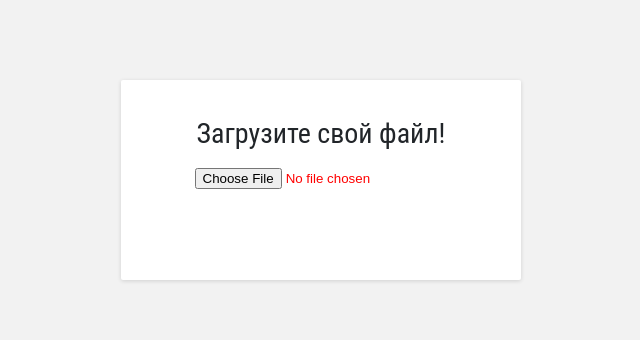
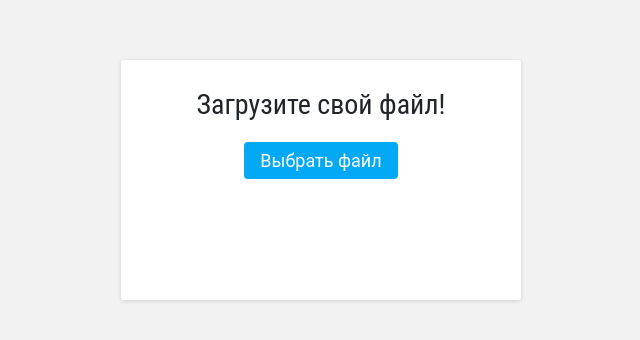
Before and after one commit to Baka9k/touch-instinct-test-task, a React app: page / in a window 1280 px wide. Shown: the part 220-560 px from the top of the page, without its empty margins (319-959 px from the left). Built offline with nearby package versions, Linux system fonts and the light colour scheme; the HTML template or start-up script is replaced by a standard one.

Commit message:
Update styles for FileUploader, add filename field

```diff
--- a/src/components/FileUploader.jsx
+++ b/src/components/FileUploader.jsx
@@ -8,6 +8,7 @@ export default class FileUploader extends React.Component {
     this.state = {
       file: null,
       filetype: null,
+      filename: null,
       uploaderState: 'pending'
     }
   }
@@ -15,7 +16,8 @@ export default class FileUploader extends React.Component {
   handleChange (e) {
     this.setState({
       file: e.target.files[0],
-      filetype: e.target.files[0].type || 'Неизвестен'
+      filetype: e.target.files[0].type || 'Неизвестен',
+      filename: e.target.files[0].name || 'Неизвестно'
     })
   }
 
@@ -42,7 +44,8 @@ export default class FileUploader extends React.Component {
   resetFileInformation () {
     this.setState({
       file: null,
-      filetype: null
+      filetype: null,
+      filename: null
     })
   }
 
@@ -68,12 +71,19 @@ export default class FileUploader extends React.Component {
         uploader = (
           <div>
             <form>
+              {!this.state.file &&
+                <label for="fileInput">Выбрать файл</label>
+              }
+              {this.state.file &&
+                <label for="fileInput" className='selected'>Файл выбран!</label>
+              }
               <input type="file" id="fileInput" onChange={(e) => this.handleChange(e)} />
             </form>
             {this.state.filetype &&
-            <div>
-              <div className='filetype'>Тип: {this.state.filetype}</div>
-              <input type="submit" value="Submit" onClick={(e) => this.handleSubmitClick(e)} />
+            <div className='after-file-select'>
+              <div className='filename'><b>Имя файла: </b>{this.state.filename}</div>
+              <div className='filetype'><b>Тип файла: </b>{this.state.filetype}</div>
+              <input type="submit" value="Загрузить" id="submitFile" onClick={(e) => this.handleSubmitClick(e)} />
             </div>
             }
           </div>
--- a/src/styles/App.scss
+++ b/src/styles/App.scss
@@ -19,6 +19,8 @@ h1, h2, h3 {
 h1 {
   font-weight: 400;
   line-height: 1.1;
+  margin-top: 10px;
+  margin-bottom: 30px;
 }
 
 #app {
@@ -41,7 +43,7 @@ h1 {
   box-shadow: 0 1px 4px 0 rgba(0,0,0,.14);
   padding: 20px 15px;
   width: 400px;
-  height: 200px;
+  height: 240px;
   max-width: 100%;
   @media (max-width: 499px) {
     width: calc(100% - 30px);
--- a/src/styles/FileUploader.scss
+++ b/src/styles/FileUploader.scss
@@ -1,5 +1,43 @@
-$color: red;
+label {
+  background-color: #03A9F4;
+  color: #fff;
+  padding: 8px 16px;
+  border: none;
+  outline: none;
+  border-radius: 4px;
+  font-size: 18px;
+  cursor: pointer;
+  &.selected {
+    background-color: #90A4AE;
+  }
+}
 
-#uploader {
-  color: $color;
+.filename, .filetype {
+  text-overflow: ellipsis;
+  overflow: hidden;
+  text-align: left;
+  white-space: nowrap;
 }
+
+.after-file-select {
+  padding: 12px;
+  margin-top: 8px;
+}
+
+#fileInput {
+  opacity: 0;
+  position: absolute;
+  z-index: -1;
+}
+
+#submitFile {
+  background-color: #4CAF50;
+  color: #fff;
+  padding: 8px 16px;
+  border: none;
+  outline: none;
+  border-radius: 4px;
+  font-size: 18px;
+  cursor: pointer;
+  margin-top: 12px;
+}
```
